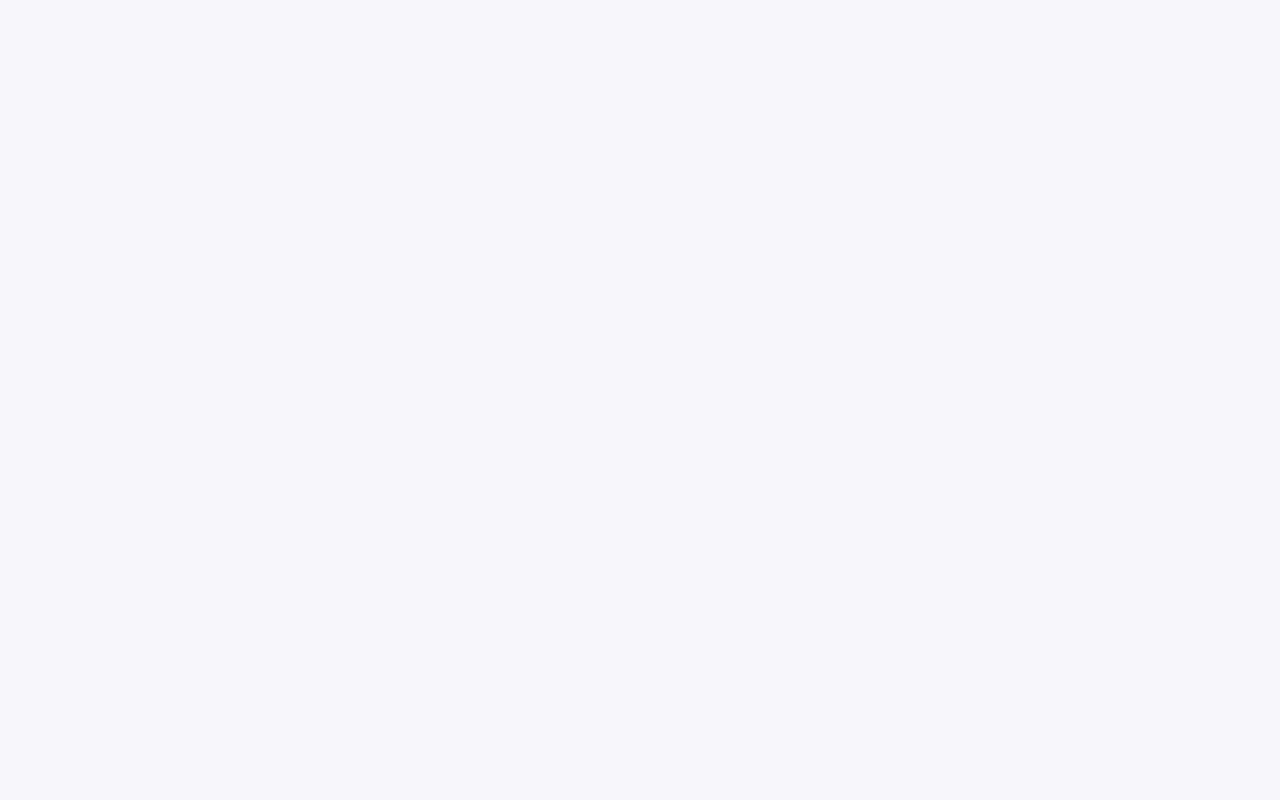
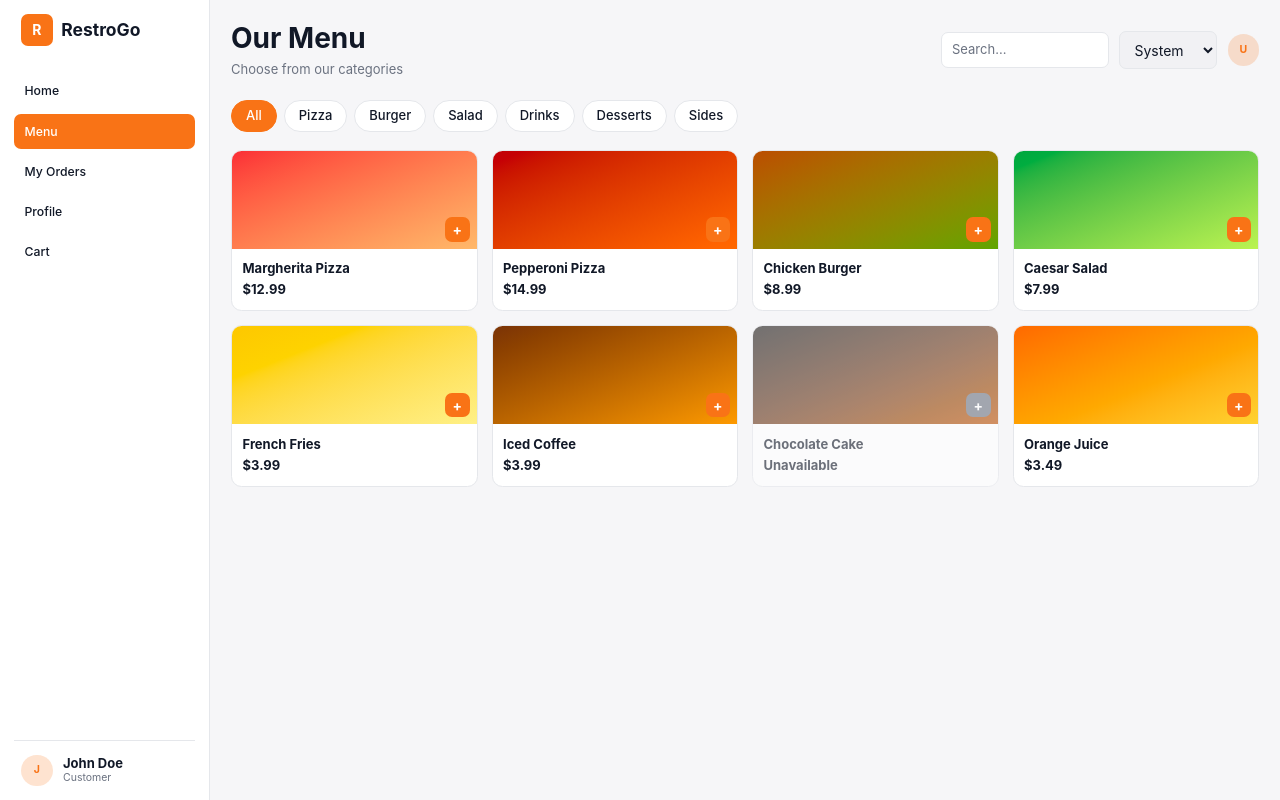
Before and after one commit to Temu-Bire/Restaurant_Ordering_system, a React (Vite) app in the folder frontend/: page /customer/menu in a window 1280 px wide. Before the commit this address had no page. Built offline with nearby package versions, Linux system fonts and the light colour scheme.

Commit message:
feat(ui): add customers home and menu pages and seed with mock data

```diff
--- a/frontend/src/App.tsx
+++ b/frontend/src/App.tsx
@@ -14,6 +14,10 @@ import PageHeader from "./components/layout/PageHeader";
 import AuthLayout from "./components/layout/AuthLayout";
 import LoginPage from "./pages/auth/LoginPage";
 import RegisterPage from "./pages/auth/RegisterPage";
+
+import CustomerLayout from "./components/layout/CustomerLayout";
+import HomePage from "./pages/customer/HomePage";
+import MenuPage from "./pages/customer/MenuPage";
 
 const staffNav = [
   { label: "Dashboard", to: "/staff/dashboard" },
@@ -112,7 +116,13 @@ export default function App() {
         <Route path="/login" element={<LoginPage />} />
         <Route path="/register" element={<RegisterPage />} />
         </Route>
+            <Route path="/customer" element={<CustomerLayout />}>
+  <Route index element={<Navigate to="home" replace />} />
+  <Route path="home" element={<HomePage />} />
+  <Route path="menu" element={<MenuPage />} />
+</Route>
         </Routes>
+
     </BrowserRouter>
   );
 }
--- a/frontend/src/components/layout/CustomerLayout.tsx
+++ b/frontend/src/components/layout/CustomerLayout.tsx
@@ -0,0 +1,21 @@
+import { useCart } from "../../features/cart/useCart";
+import DashboardLayout from "./DashboardLayout";
+
+export default function CustomerLayout() {
+  const { count } = useCart();
+
+  const navItems = [
+    { label: "Home", to: "/customer/home" },
+    { label: "Menu", to: "/customer/menu" },
+    { label: "My Orders", to: "/customer/orders" },
+    { label: "Profile", to: "/customer/profile" },
+    { label: "Cart", to: "/customer/cart", badge: count },
+  ];
+
+  return (
+    <DashboardLayout
+      navItems={navItems}
+      user={{ name: "John Doe", role: "Customer" }}
+    />
+  );
+}
--- a/frontend/src/features/cart/CartContext.tsx
+++ b/frontend/src/features/cart/CartContext.tsx
@@ -0,0 +1,63 @@
+import { createContext, useState, type ReactNode } from "react";
+import type { FoodItem } from "../menu/types";
+
+export interface CartItem extends FoodItem {
+  quantity: number;
+}
+
+interface CartContextType {
+  items: CartItem[];
+  count: number;
+  subtotal: number;
+  addItem: (food: FoodItem) => void;
+  increase: (id: string) => void;
+  decrease: (id: string) => void;
+  removeItem: (id: string) => void;
+  clear: () => void;
+}
+
+export const CartContext = createContext<CartContextType | null>(null);
+
+export function CartProvider({ children }: { children: ReactNode }) {
+  const [items, setItems] = useState<CartItem[]>([]);
+
+  const addItem = (food: FoodItem) =>
+    setItems((prev) => {
+      const existing = prev.find((i) => i.id === food.id);
+      if (existing) {
+        return prev.map((i) =>
+          i.id === food.id ? { ...i, quantity: i.quantity + 1 } : i
+        );
+      }
+      return [...prev, { ...food, quantity: 1 }];
+    });
+
+  const increase = (id: string) =>
+    setItems((prev) =>
+      prev.map((i) => (i.id === id ? { ...i, quantity: i.quantity + 1 } : i))
+    );
+
+  // Going below 1 removes the item
+  const decrease = (id: string) =>
+    setItems((prev) =>
+      prev
+        .map((i) => (i.id === id ? { ...i, quantity: i.quantity - 1 } : i))
+        .filter((i) => i.quantity > 0)
+    );
+
+  const removeItem = (id: string) =>
+    setItems((prev) => prev.filter((i) => i.id !== id));
+
+  const clear = () => setItems([]);
+
+  const count = items.reduce((sum, i) => sum + i.quantity, 0);
+  const subtotal = items.reduce((sum, i) => sum + i.price * i.quantity, 0);
+
+  return (
+    <CartContext.Provider
+      value={{ items, count, subtotal, addItem, increase, decrease, removeItem, clear }}
+    >
+      {children}
+    </CartContext.Provider>
+  );
+}
--- /dev/null
+++ b/frontend/src/features/cart/useCart.ts
@@ -0,0 +1,12 @@
+import { useContext } from "react";
+import { CartContext } from "./CartContext";
+
+export function useCart() {
+  const context = useContext(CartContext);
+
+  if (!context) {
+    throw new Error("useCart must be used inside CartProvider");
+  }
+
+  return context;
+}
--- a/frontend/src/features/menu/components/FoodCard.tsx
+++ b/frontend/src/features/menu/components/FoodCard.tsx
@@ -0,0 +1,37 @@
+import { cn } from "../../../lib/cn";
+import { formatCurrency } from "../../../utils/formatCurrency";
+import type { FoodItem } from "../types";
+
+interface FoodCardProps {
+  food: FoodItem;
+  onAdd: (food: FoodItem) => void;
+}
+
+export default function FoodCard({ food, onAdd }: FoodCardProps) {
+  return (
+    <article
+      className={cn(
+        "overflow-hidden rounded-xl border border-border bg-surface",
+        !food.available && "opacity-60"
+      )}
+    >
+      <div className={cn("relative h-28 bg-gradient-to-br", food.gradient)}>
+        <button
+          onClick={() => onAdd(food)}
+          disabled={!food.available}
+          aria-label={`Add ${food.name} to cart`}
+          className="absolute bottom-2 right-2 flex size-7 items-center justify-center rounded-lg bg-primary font-bold text-white transition-colors hover:bg-primary-hover disabled:cursor-not-allowed disabled:bg-muted"
+        >
+          +
+        </button>
+      </div>
+
+      <div className="p-3">
+        <h3 className="text-[13px] font-bold">{food.name}</h3>
+        <p className="mt-0.5 text-[13px] font-bold">
+          {food.available ? formatCurrency(food.price) : "Unavailable"}
+        </p>
+      </div>
+    </article>
+  );
+}
--- a/frontend/src/features/menu/types.ts
+++ b/frontend/src/features/menu/types.ts
@@ -0,0 +1,25 @@
+export type Category =
+  | "pizza"
+  | "burger"
+  | "salad"
+  | "drinks"
+  | "desserts"
+  | "sides";
+
+export interface FoodItem {
+  id: string;
+  name: string;
+  price: number;
+  category: Category;
+  gradient: string; // placeholder for a photo, until real images exist
+  available: boolean;
+}
+
+export const CATEGORIES: { value: Category; label: string }[] = [
+  { value: "pizza", label: "Pizza" },
+  { value: "burger", label: "Burger" },
+  { value: "salad", label: "Salad" },
+  { value: "drinks", label: "Drinks" },
+  { value: "desserts", label: "Desserts" },
+  { value: "sides", label: "Sides" },
+];
--- a/frontend/src/main.tsx
+++ b/frontend/src/main.tsx
@@ -4,11 +4,14 @@ import { createRoot } from "react-dom/client";
 import App from "./App";
 import { ThemeProvider } from "./context/ThemeContext";
 import "./index.css";
+import { CartProvider } from "./features/cart/CartContext";
 
 createRoot(document.getElementById("root")!).render(
-  <StrictMode>
+ <StrictMode>
     <ThemeProvider>
-      <App />
+      <CartProvider>
+        <App />
+      </CartProvider>
     </ThemeProvider>
   </StrictMode>
 );
--- /dev/null
+++ b/frontend/src/mocks/menu.ts
@@ -0,0 +1,12 @@
+import type { FoodItem } from "../features/menu/types";
+
+export const menuItems: FoodItem[] = [
+  { id: "1", name: "Margherita Pizza", price: 12.99, category: "pizza", gradient: "from-red-500 to-orange-300", available: true },
+  { id: "2", name: "Pepperoni Pizza", price: 14.99, category: "pizza", gradient: "from-red-700 to-orange-500", available: true },
+  { id: "3", name: "Chicken Burger", price: 8.99, category: "burger", gradient: "from-amber-700 to-lime-600", available: true },
+  { id: "4", name: "Caesar Salad", price: 7.99, category: "salad", gradient: "from-green-600 to-lime-300", available: true },
+  { id: "5", name: "French Fries", price: 3.99, category: "sides", gradient: "from-yellow-400 to-yellow-200", available: true },
+  { id: "6", name: "Iced Coffee", price: 3.99, category: "drinks", gradient: "from-amber-900 to-amber-500", available: true },
+  { id: "7", name: "Chocolate Cake", price: 5.99, category: "desserts", gradient: "from-stone-900 to-amber-700", available: false },
+  { id: "8", name: "Orange Juice", price: 3.49, category: "drinks", gradient: "from-orange-500 to-amber-300", available: true },
+];
--- a/frontend/src/pages/customer/HomePage.tsx
+++ b/frontend/src/pages/customer/HomePage.tsx
@@ -0,0 +1,67 @@
+import { Link } from "react-router-dom";
+
+import PageHeader from "../../components/layout/PageHeader";
+import FoodCard from "../../features/menu/components/FoodCard";
+import { CATEGORIES } from "../../features/menu/types";
+import { useCart } from "../../features/cart/useCart";
+import { menuItems } from "../../mocks/menu";
+
+export default function HomePage() {
+  const { addItem } = useCart();
+  const popular = menuItems.slice(0, 4);
+
+  return (
+    <>
+      <PageHeader title="Home" description="Welcome back, John" />
+
+      {/* Hero banner */}
+      <section className="relative mb-6 overflow-hidden rounded-xl border border-border bg-surface p-8">
+        <div className="relative z-10 max-w-sm">
+          <h2 className="text-3xl font-extrabold leading-tight">
+            Delicious Food,
+            <br />
+            Great Experience!
+          </h2>
+          <p className="mt-2 text-[13px] text-muted">
+            Order your favorite meals easily
+          </p>
+          <Link
+            to="/customer/menu"
+            className="mt-4 inline-block rounded-lg bg-primary px-4 py-2.5 text-sm font-semibold text-white transition-colors hover:bg-primary-hover"
+          >
+            Browse Menu →
+          </Link>
+        </div>
+        <div className="absolute -right-16 top-1/2 hidden size-72 -translate-y-1/2 rounded-full bg-gradient-to-br from-red-500 to-amber-300 sm:block" />
+      </section>
+
+      {/* Popular dishes */}
+      <div className="mb-3 flex items-center justify-between">
+        <h2 className="text-lg font-bold">Popular Dishes</h2>
+        <Link to="/customer/menu" className="text-[13px] font-semibold text-primary">
+          View All →
+        </Link>
+      </div>
+
+      <div className="mb-6 grid grid-cols-2 gap-4 lg:grid-cols-4">
+        {popular.map((food) => (
+          <FoodCard key={food.id} food={food} onAdd={addItem} />
+        ))}
+      </div>
+
+      {/* Categories */}
+      <h2 className="mb-3 text-lg font-bold">Categories</h2>
+      <div className="flex flex-wrap gap-2">
+        {CATEGORIES.map((c) => (
+          <Link
+            key={c.value}
+            to={`/customer/menu?category=${c.value}`}
+            className="rounded-full border border-border bg-surface px-4 py-1.5 text-[13px] font-medium transition-colors hover:bg-surface-secondary"
+          >
+            {c.label}
+          </Link>
+        ))}
+      </div>
+    </>
+  );
+}
--- a/frontend/src/pages/customer/MenuPage.tsx
+++ b/frontend/src/pages/customer/MenuPage.tsx
@@ -0,0 +1,46 @@
+import { useSearchParams } from "react-router-dom";
+
+import PageHeader from "../../components/layout/PageHeader";
+import FilterTabs from "../../components/ui/FilterTabs";
+import FoodCard from "../../features/menu/components/FoodCard";
+import { CATEGORIES, type Category } from "../../features/menu/types";
+import { useCart } from "../../features/cart/useCart";
+import { menuItems } from "../../mocks/menu";
+
+type Filter = "all" | Category;
+
+const tabs = [{ value: "all" as Filter, label: "All" }, ...CATEGORIES];
+
+export default function MenuPage() {
+  const { addItem } = useCart();
+  const [params, setParams] = useSearchParams();
+
+  const raw = params.get("category");
+  const filter: Filter = CATEGORIES.some((c) => c.value === raw)
+    ? (raw as Category)
+    : "all";
+
+  const visible = menuItems.filter(
+    (f) => filter === "all" || f.category === filter
+  );
+
+  return (
+    <>
+      <PageHeader title="Our Menu" description="Choose from our categories" />
+
+      <div className="mb-5">
+        <FilterTabs
+          tabs={tabs}
+          value={filter}
+          onChange={(v) => setParams(v === "all" ? {} : { category: v })}
+        />
+      </div>
+
+      <div className="grid grid-cols-2 gap-4 lg:grid-cols-4">
+        {visible.map((food) => (
+          <FoodCard key={food.id} food={food} onAdd={addItem} />
+        ))}
+      </div>
+    </>
+  );
+}
--- a/frontend/src/utils/formatCurrency.ts
+++ b/frontend/src/utils/formatCurrency.ts
@@ -0,0 +1,3 @@
+export function formatCurrency(amount: number) {
+  return `$${amount.toFixed(2)}`;
+}
```
